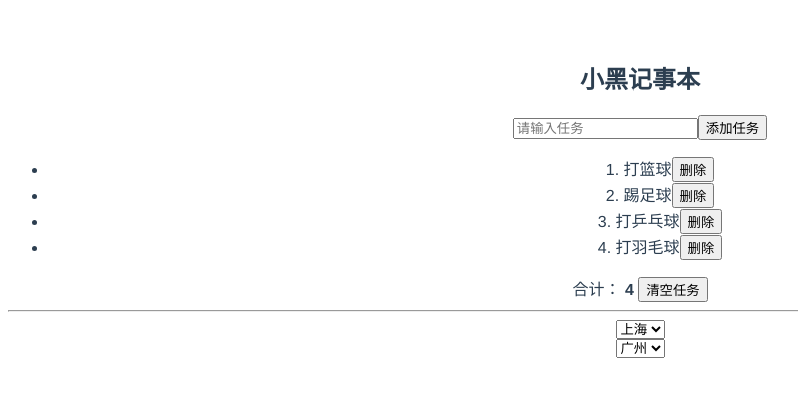
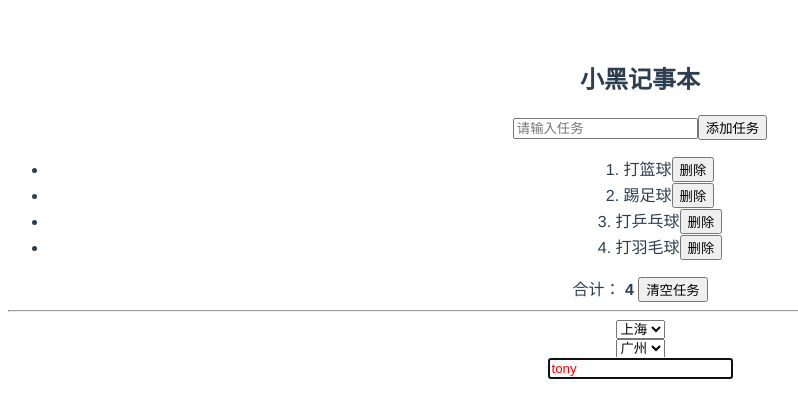
Before and after one commit to geekymv/web, a Vue app in the folder vue-hello/: page / in a window 1280 px wide. Shown: the top 418 px of the page, without its empty margins (0-798 px from the left). Built offline with nearby package versions, Linux system fonts and the light colour scheme.

Commit message:
自定义指令

```diff
--- a/vue-hello/src/App.vue
+++ b/vue-hello/src/App.vue
@@ -7,6 +7,7 @@
       <BaseSelect @cityChange="handleCityChange" :cityId="cityId"></BaseSelect>
       <!-- v-model = :value 和 @input 组合-->
       <BaseSelectModel v-model="cityIdModel"></BaseSelectModel>
+      <BaseInput v-model="name"></BaseInput>
   </div>
 </template>
 
@@ -16,6 +17,9 @@ import TodoMain from './components/TodoMain.vue'
 import TodoFooter from './components/TodoFooter.vue'
 import BaseSelect from './components/BaseSelect.vue'
 import BaseSelectModel from './components/BaseSelectModel.vue'
+import BaseInput from './components/BaseInput.vue'
+
+
 /**
  * 渲染功能
  * 1.提供数据 - 提供在公共的组件
@@ -47,6 +51,7 @@ export default {
         ],
         cityId: '102',
         cityIdModel: '103',
+        name: 'tony'
     }
   },
   components: {
@@ -54,7 +59,8 @@ export default {
       TodoMain,
       TodoFooter,
       BaseSelect,
-      BaseSelectModel
+      BaseSelectModel,
+      BaseInput
   },
     methods: {
         handleAddTodo: function (todoName) {
--- /dev/null
+++ b/vue-hello/src/components/BaseInput.vue
@@ -0,0 +1,43 @@
+<template>
+
+    <input v-focus v-color="red" :value="value" @input="inputValueChange"/>
+
+</template>
+
+<script>
+    export default {
+        props: {
+            value: String
+        },
+        methods: {
+            inputValueChange: function (e) {
+                this.$emit('input', e.target.value)
+            }
+        },
+        data() {
+            return {
+                red: 'red'
+            }
+        },
+        // 指令局部注册
+        directives: {
+            color: {
+                // 元素被添加到页面中时
+                inserted (el, binding) {
+                    // 通过 binding.value 可以拿到指令的值
+                    el.style.color = binding.value
+                },
+                // 指令值修改会触发 update 函数
+                update (el, binding) {
+                    el.style.color = binding.value
+                }
+            }
+        }
+
+
+    }
+</script>
+
+<style scoped>
+
+</style>
--- a/vue-hello/src/main.js
+++ b/vue-hello/src/main.js
@@ -3,6 +3,15 @@ import App from './App.vue'
 
 Vue.config.productionTip = false
 
+// 全局注册指令
+// 通过 v-focus 使用
+Vue.directive('focus', {
+  inserted (el) {
+    el.focus()
+  }
+})
+
+
 new Vue({
   render: h => h(App),
 }).$mount('#app')
```
